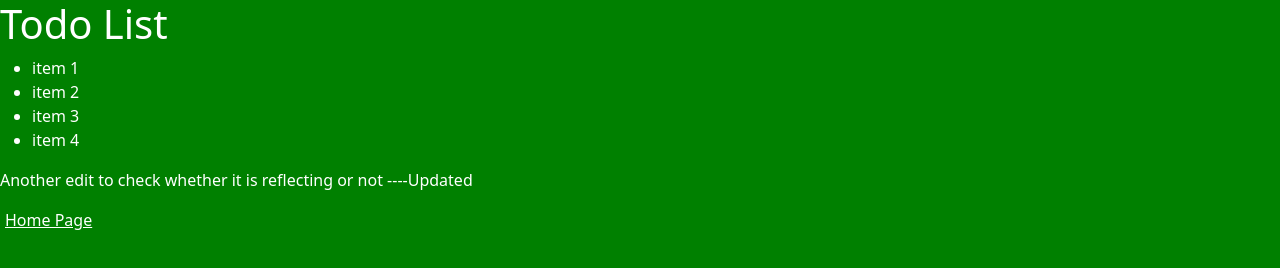
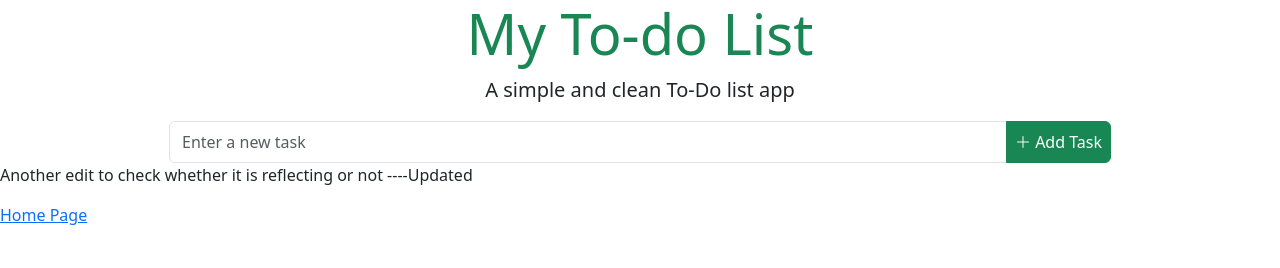
Before and after one commit to Web-Dev-Spider/Todo, a plain HTML site: page todo.html in a window 1280 px wide. Drawn offline with nearby package versions, Linux system fonts and the light colour scheme.

Commit message:
todo-partially done

```diff
--- a/styles/indexStyle.css
+++ b/styles/indexStyle.css
@@ -1,4 +1,12 @@
+body {
+  height: 100vh;
+}
+
 form {
   max-width: 450px;
   width: 100%;
 }
+.add-btn {
+  border-top-right-radius: 2px;
+  border-bottom-right-radius: 2px;
+}
--- a/todo.html
+++ b/todo.html
@@ -10,26 +10,32 @@
       integrity="sha384-QWTKZyjpPEjISv5WaRU9OFeRpok6YctnYmDr5pNlyT2bRjXh0JMhjY6hW+ALEwIH"
       crossorigin="anonymous"
     />
-    <style>
-      body {
-        background-color: green;
-        color: white;
-      }
-
-      a {
-        color: white;
-        padding: 5px;
-      }
-    </style>
+    <link
+      rel="stylesheet"
+      href="https://cdn.jsdelivr.net/npm/bootstrap-icons@1.11.3/font/bootstrap-icons.min.css"
+    />
+    <link rel="stylesheet" href="styles/indexStyle.css" />
   </head>
   <body>
-    <h1>Todo List</h1>
-    <ul>
-      <li>item 1</li>
-      <li>item 2</li>
-      <li>item 3</li>
-      <li>item 4</li>
-    </ul>
+    <div class="container-fluid text-center">
+      <h1 class="heading text-lg-center display-4 text-success">
+        My To-do List
+      </h1>
+      <p class="lead">A simple and clean To-Do list app</p>
+      <div class="d-flex justify-content-center align-items-center">
+        <div class="input-group w-75">
+          <input
+            type="text"
+            class="form-control justify-content-center"
+            placeholder="Enter a new task"
+          />
+          <button class="btn border border-success btn-success text-white p-2">
+            <i class="bi bi-plus-lg"></i>
+            Add Task
+          </button>
+        </div>
+      </div>
+    </div>
     <p>Another edit to check whether it is reflecting or not ----Updated</p>
 
     <p><a href="index.html">Home Page</a></p>
```
Also changed, not shown: index.html (+2 -3 lines).
